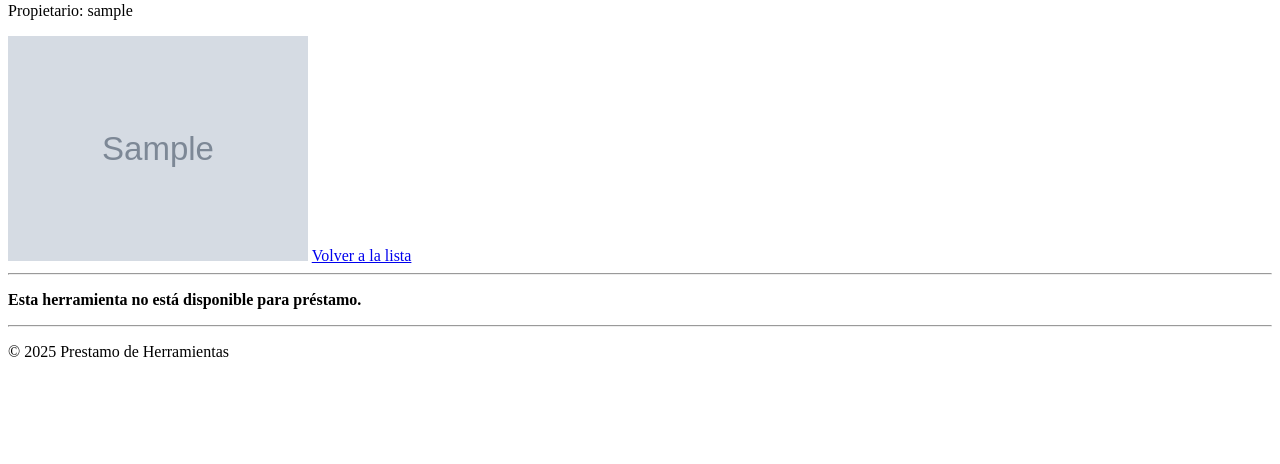
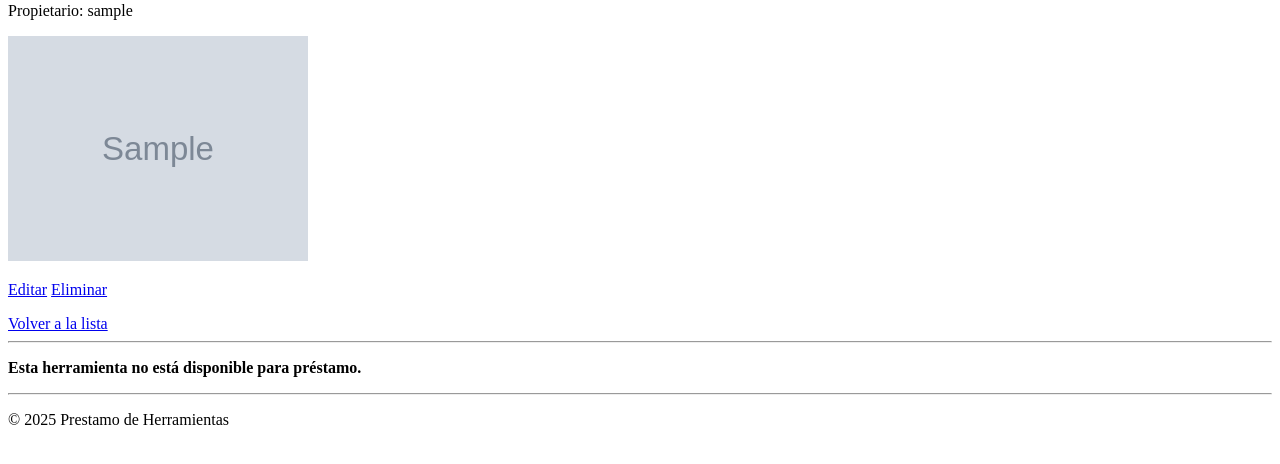
Before and after one commit to Victor1u1/Prestamo_herramientas, a Django app: page /herramientas/1/ in a window 1280 px wide. Shown: the part 275-739 px from the top of the page. Run offline with Django 5.2, Linux system fonts and the light colour scheme; a user stored in the database is signed in; tables that the repository leaves empty hold one stand-in row (values such as "Sample post"); grey boxes marked "Sample" are stand-in pictures.

Commit message:
herramientas

```diff
--- a/proyecto14/herramientas/templates/herramientas/detalle.html
+++ b/proyecto14/herramientas/templates/herramientas/detalle.html
@@ -9,6 +9,15 @@
 {% if herramienta.imagen %}
     <img src="{{ herramienta.imagen.url }}" alt="{{ herramienta.nombre }}" style="max-width:300px;">
 {% endif %}
+
+<br>
+{% if user.is_authenticated %}
+  <p>
+    <a href=" {% url "editar_herramienta"  herramienta.pk%} ">Editar</a>
+    <a href="{% url "eliminar_herramienta" herramienta.pk %}">Eliminar</a>
+  </p>
+{% endif %}
+
 
 <a href="{% url 'herramientas:lista_herramientas' %}">Volver a la lista</a>
 
--- a/proyecto14/herramientas/urls.py
+++ b/proyecto14/herramientas/urls.py
@@ -9,4 +9,6 @@ urlpatterns = [
     path('', views.lista_herramientas, name='lista_herramientas'),       # lista y búsqueda
     path('crear/', views.crear_herramienta, name='crear_herramienta'),    # formulario para crear
     path('<int:pk>/', views.detalle_herramienta, name='detalle_herramienta'),  # detalle
+    path('herramienta/<int:pk>/editar/', views.editar_herramienta, name='editar_herramienta'),
+    path('herramienta/<int:pk>/eliminar/', views.eliminar_herramienta, name='eliminar_herramienta'),
 ]
--- a/proyecto14/herramientas/views.py
+++ b/proyecto14/herramientas/views.py
@@ -1,4 +1,5 @@
 from django.shortcuts import render, redirect, get_object_or_404
+from django.http import HttpResponseForbidden
 from django.contrib.auth.decorators import login_required
 from django.contrib import messages
 from .models import Herramienta
@@ -48,3 +49,29 @@ def crear_herramienta(request):
     else:
         form = HerramientaForm()
     return render(request, 'herramientas/crear.html', {'form': form})
+
+def editar_herramienta(request,pk):
+    herramienta = get_object_or_404(Herramienta, pk=pk)
+
+    if herramienta.usuario != request.user :
+        return HttpResponseForbidden("No tiene permiso para editar la herramienta")
+
+    if request.method == 'POST':
+        form = HerramientaForm(request.POST, instance=Herramienta)
+        if form.is_valid():
+            form.save()
+            return redirect("detalle_herramienta")
+        else:
+            form = HerramientaForm(instance=Herramienta)
+        return render(request, 'herramientas/editar.html')
+
+def eliminar_herramienta(request, pk):
+    herramienta = get_object_or_404(Herramienta, pk=pk)
+
+    if Herramienta.usuario != request.user :
+        return HttpResponseForbidden("No puedes eliminar la herramienta")
+
+    if request.method == 'POST':
+        herramienta.delete()
+        return redirect("detalle_herramienta")
+    return render(request, 'herramientas/confirmar_eliminacion.html')
```
Also changed, not shown: proyecto14/herramientas/templates/herramientas/confirmar_eliminacion.html (added, +12 -0 lines), proyecto14/herramientas/templates/herramientas/editar.html (added, +14 -0 lines), proyecto14/herramientas/static/martillo_20250608_171805.jpg (renamed from proyecto14/herramientas/martillo_20250608_171805.jpg).
